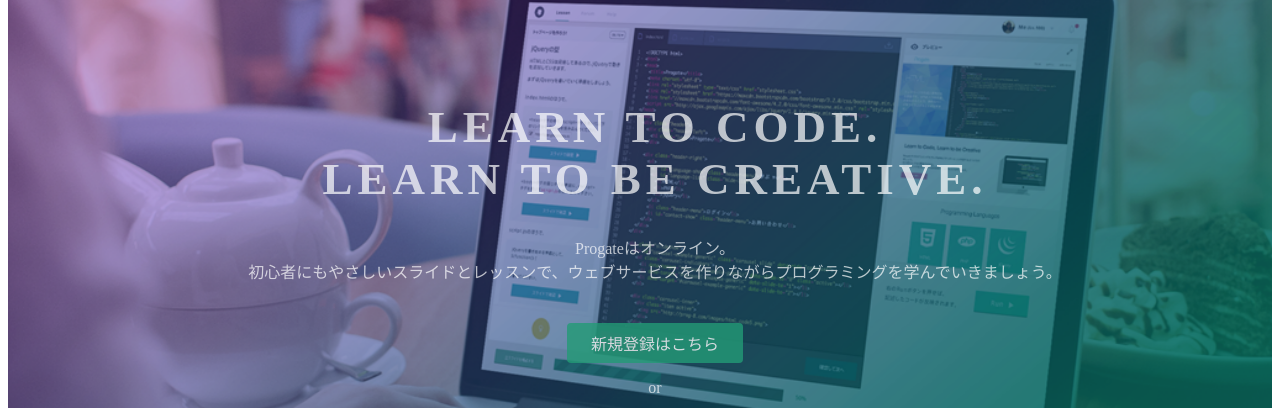
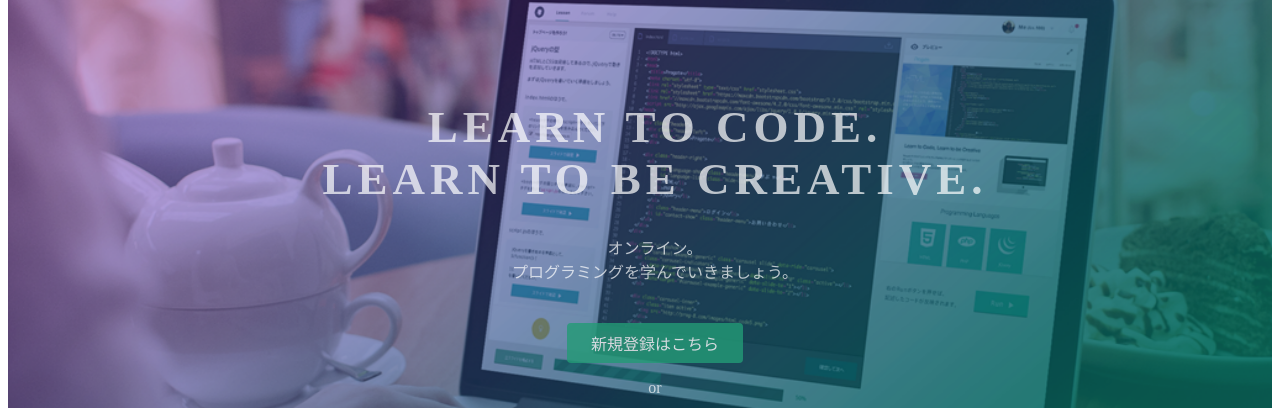
Before and after one commit to rk-github-tech/rk-github-tech, a plain HTML site: page index.html in a window 1280 px wide. Shown: the part 135-543 px from the top of the page. Drawn offline with Linux system fonts and the light colour scheme.

Commit message:
Update index.html

```diff
--- a/index.html
+++ b/index.html
@@ -24,7 +24,7 @@ OCTYPE html>
   <div class="top-wrapper">
     <div class="container">
       <h1>LEARN TO CODE.<br>LEARN TO BE CREATIVE.</h1>
-      <p>Progateはオンライン。<br>初心者にもやさしいスライドとレッスンで、ウェブサービスを作りながらプログラミングを学んでいきましょう。</p>
+      <p>オンライン。<br>プログラミングを学んでいきましょう。</p>
       <div class="btn-wrapper">
         <a href="#" class="btn signup">新規登録はこちら</a>
         <p>or</p>
```
